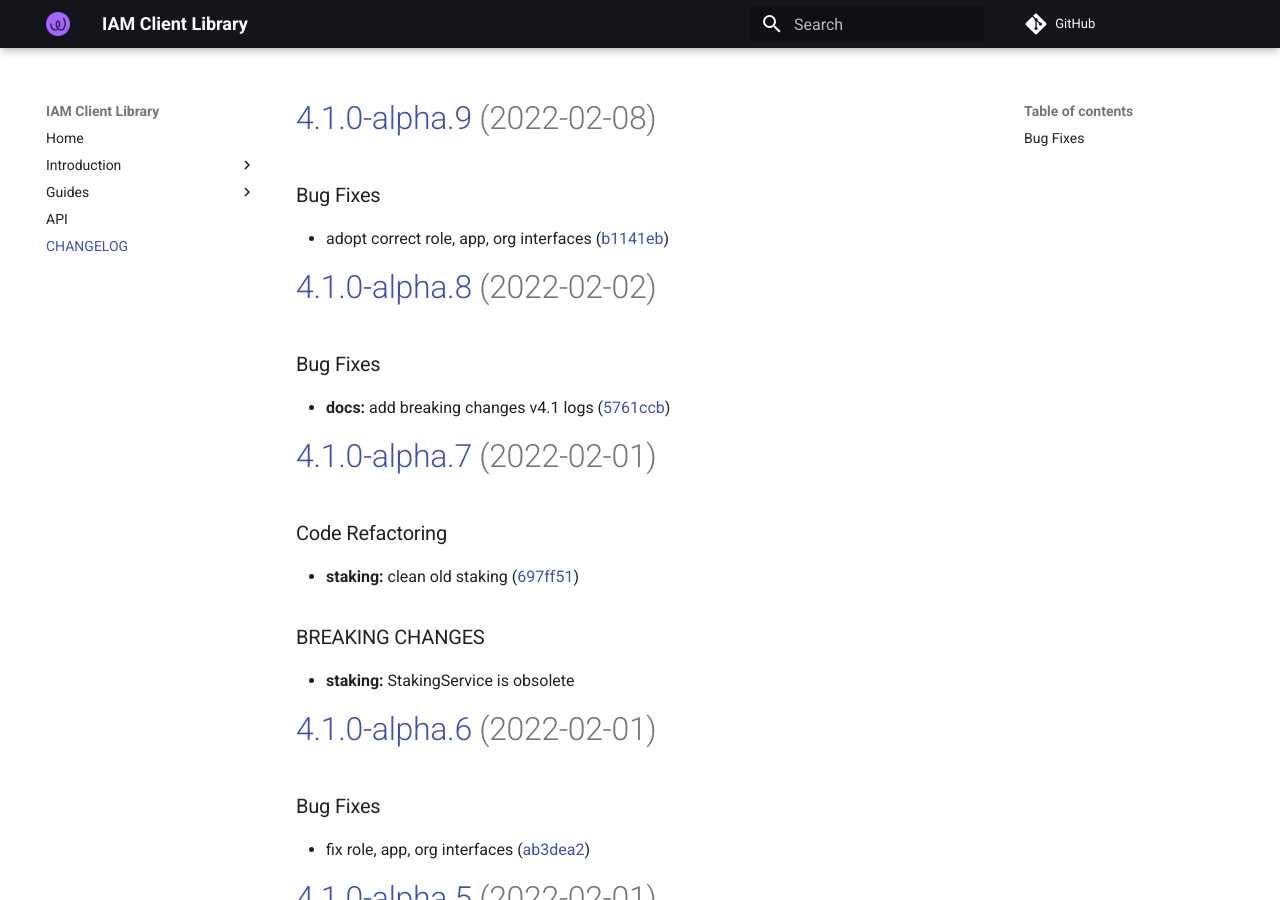
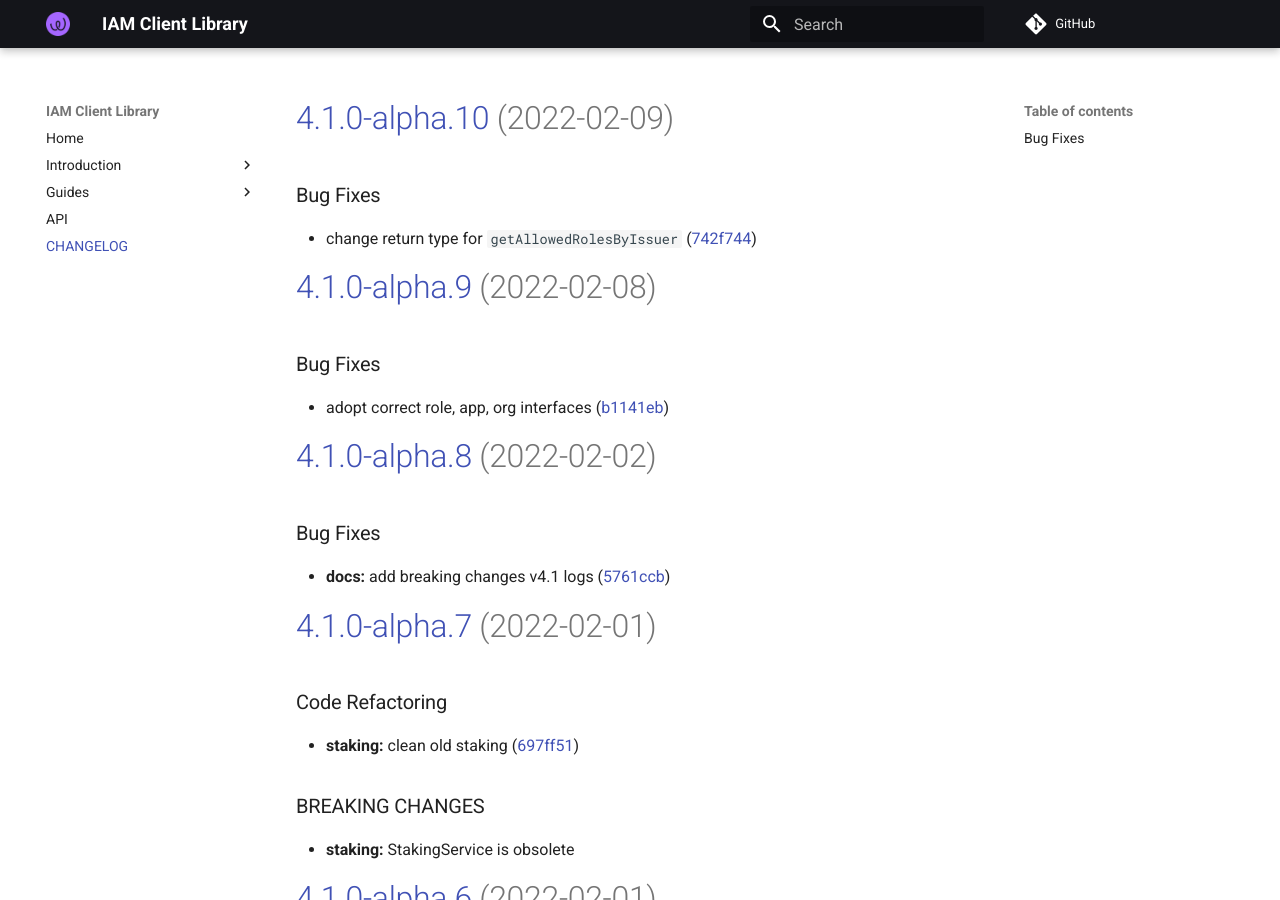
Before and after one commit to energywebfoundation/iam-client-lib, an MkDocs documentation site: the page built from docs/CHANGELOG.md, in a window 1280 px wide and 900 px high. Built offline with MkDocs 1.6.1 and Material for MkDocs 9.7.7, drawn with Linux system fonts in a browser that asks for light colours; comment, search, counter and statistics services are not loaded.

Commit message:
chore(release): 4.1.0-alpha.10 [skip ci]
# [4.1.0-alpha.10](https://github.com/energywebfoundation/iam-client-lib/compare/v4.1.0-alpha.9...v4.1.0-alpha.10) (2022-02-09)

### Bug Fixes

* change return type for `getAllowedRolesByIssuer` ([742f744](https://github.com/energywebfoundation/iam-client-lib/commit/742f744004e2e69bd5141adfa9fabe0a03511381))

```diff
--- a/docs/CHANGELOG.md
+++ b/docs/CHANGELOG.md
@@ -1,3 +1,10 @@
+# [4.1.0-alpha.10](https://github.com/energywebfoundation/iam-client-lib/compare/v4.1.0-alpha.9...v4.1.0-alpha.10) (2022-02-09)
+
+
+### Bug Fixes
+
+* change return type for `getAllowedRolesByIssuer` ([742f744](https://github.com/energywebfoundation/iam-client-lib/commit/742f744004e2e69bd5141adfa9fabe0a03511381))
+
 # [4.1.0-alpha.9](https://github.com/energywebfoundation/iam-client-lib/compare/v4.1.0-alpha.8...v4.1.0-alpha.9) (2022-02-08)
 
 
--- a/package.json
+++ b/package.json
@@ -1,6 +1,6 @@
 {
   "name": "iam-client-lib",
-  "version": "4.1.0-alpha.9",
+  "version": "4.1.0-alpha.10",
   "description": "Library for Decentralized Identity and Access Management",
   "main": "dist/index.js",
   "module": "dist/index.esm.js",
```
